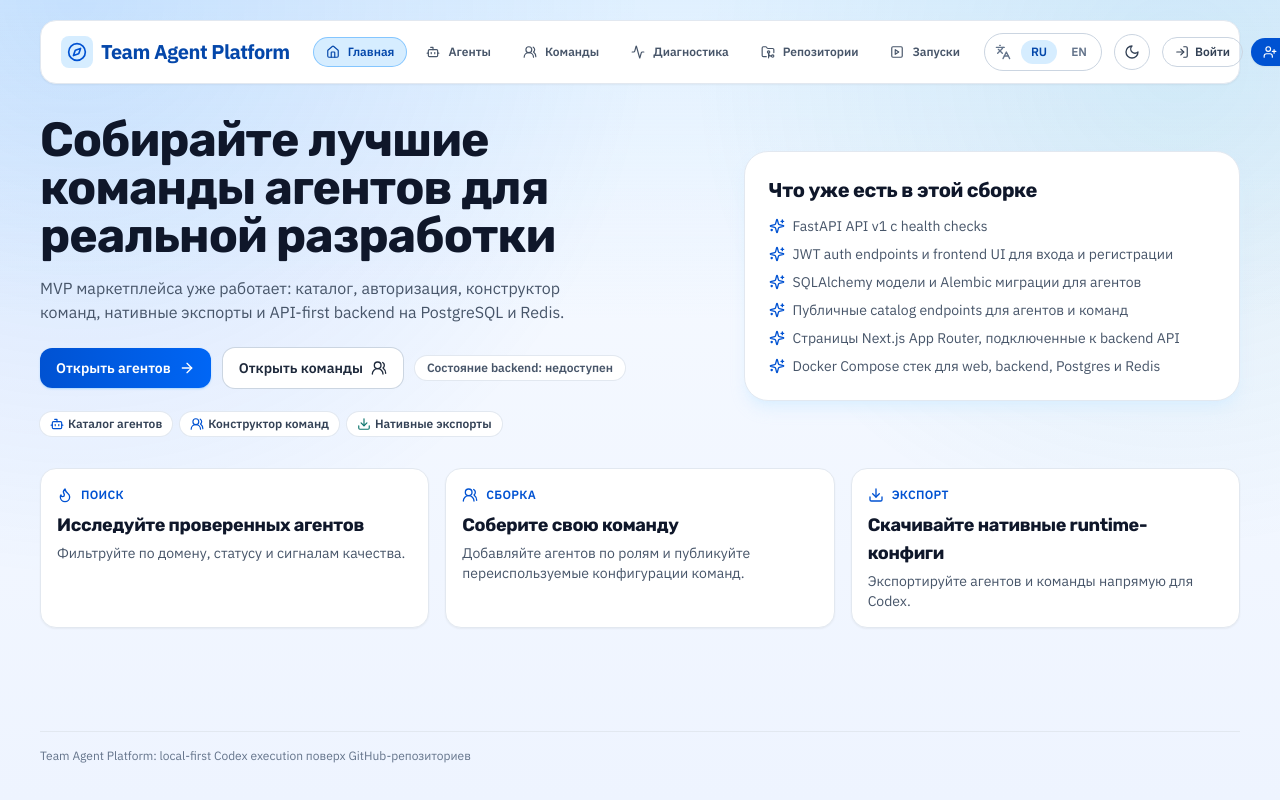
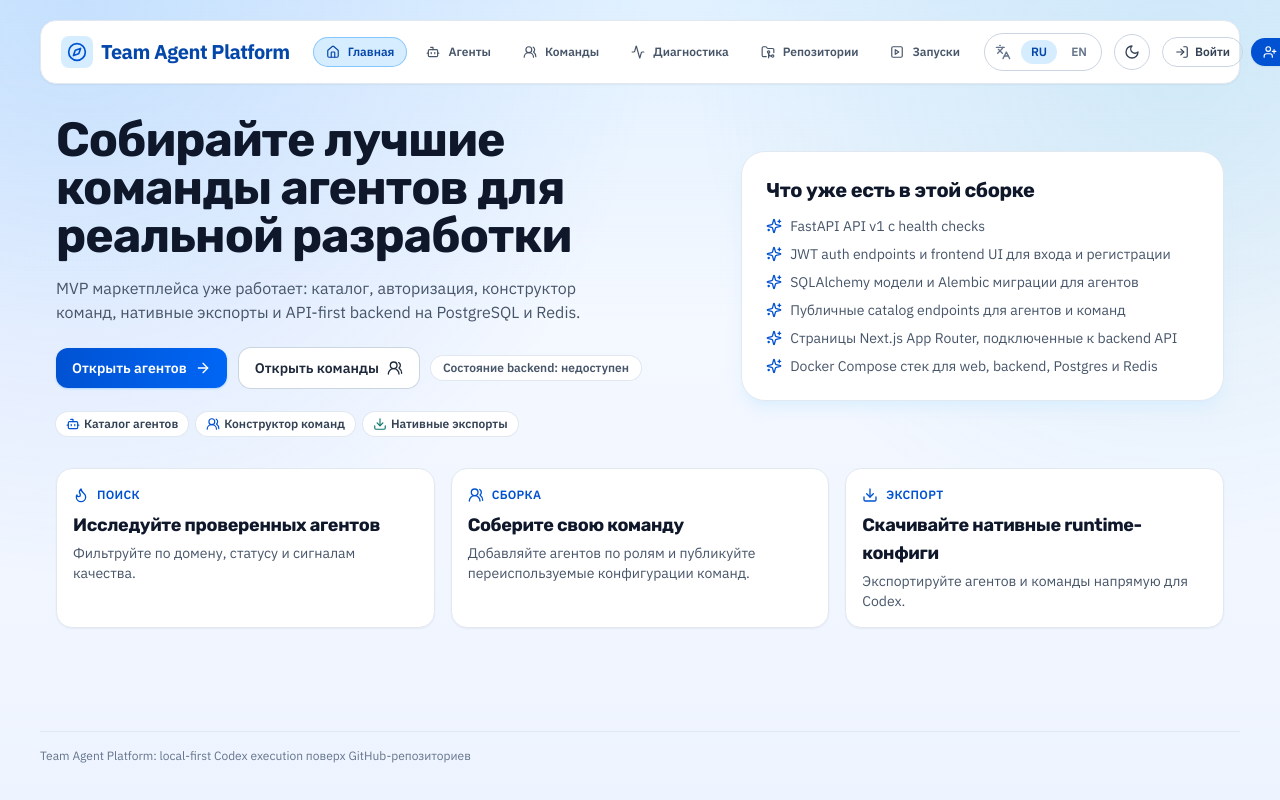
Before and after one commit to stemirkhan/team-agent-platform, a Next.js app in the folder apps/web/: page / in a window 1280 px wide. Shown: the top 800 px of the page. Built offline with nearby package versions, Linux system fonts and the light colour scheme; no server answers.

Commit message:
chore(run): address #5 UI shell: добавить боковые gutters для основного контента, не меняя меню

```diff
--- a/apps/web/src/app/layout.tsx
+++ b/apps/web/src/app/layout.tsx
@@ -83,7 +83,9 @@ export default function RootLayout({ children }: { children: ReactNode }) {
               </div>
             </div>
           </header>
-          <main className="flex-1 pb-8">{children}</main>
+          <main className="flex-1 pb-8">
+            <div className="mx-auto w-full max-w-[1360px] px-1 sm:px-2 lg:px-4">{children}</div>
+          </main>
           <footer className="mt-6 border-t border-slate-200 dark:border-zinc-700/80 py-4 text-xs text-slate-500 dark:text-slate-400">
             {t(locale, {
               ru: "Team Agent Platform: local-first Codex execution поверх GitHub-репозиториев",
```
